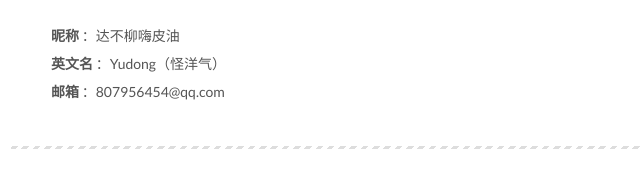
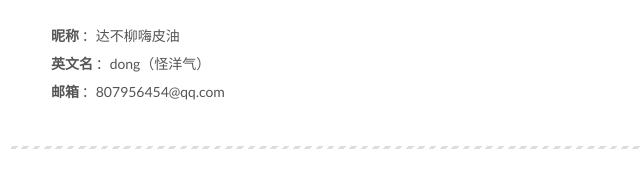
Before and after one commit to whappyu/whappyu.github.io, a plain HTML site: page about/index.html in a window 1280 px wide. Shown: the part 441-627 px from the top of the page, 279-919 px from the left. Drawn offline with Linux system fonts and the light colour scheme; some packages are replaced by stand-ins of ours; a script that the page names is missing.

Commit message:
Site updated: 2016-09-28 14:27:04

```diff
--- a/about/index.html
+++ b/about/index.html
@@ -87,7 +87,7 @@
 <meta name="description" content="Mr.He大三老腊肉 ，骑三轮通信抢修，有点过分啦，哈哈，开玩笑的
 
 昵称 ：达不柳嗨皮油
-英文名 ：Yudong（怪洋气）
+英文名 ：dong（怪洋气）
 邮箱 ：807956454@qq.com
 
 
@@ -101,20 +101,20 @@
 <meta property="og:description" content="Mr.He大三老腊肉 ，骑三轮通信抢修，有点过分啦，哈哈，开玩笑的
 
 昵称 ：达不柳嗨皮油
-英文名 ：Yudong（怪洋气）
+英文名 ：dong（怪洋气）
 邮箱 ：807956454@qq.com
 
 
 
 一直想有一个自己的page，无聊的时候写点什么，然后就是现在的这个小东西了。欢迎每一位访客
 欢迎每一位来访的朋友提出宝贵的意见或建议，可以通过邮箱联系我，嘻嘻">
-<meta property="og:updated_time" content="2016-09-27T01:24:46.183Z">
+<meta property="og:updated_time" content="2016-09-28T06:23:18.317Z">
 <meta name="twitter:card" content="summary">
 <meta name="twitter:title" content="about">
 <meta name="twitter:description" content="Mr.He大三老腊肉 ，骑三轮通信抢修，有点过分啦，哈哈，开玩笑的
 
 昵称 ：达不柳嗨皮油
-英文名 ：Yudong（怪洋气）
+英文名 ：dong（怪洋气）
 邮箱 ：807956454@qq.com
 
 
@@ -269,7 +269,7 @@
       <h1 id="Mr-He"><a href="#Mr-He" class="headerlink" title="Mr.He"></a>Mr.He</h1><p><strong><em>大三老腊肉 ，骑三轮通信抢修，有点过分啦，哈哈，开玩笑的</em></strong></p>
 <ul>
 <li><strong>昵称</strong> ：达不柳嗨皮油</li>
-<li><strong>英文名</strong> ：Yudong（怪洋气）</li>
+<li><strong>英文名</strong> ：dong（怪洋气）</li>
 <li><strong>邮箱</strong> ：807956454@qq.com</li>
 </ul>
 <hr>
--- a/css/main.css
+++ b/css/main.css
@@ -1548,7 +1548,7 @@ pre .javascript .function {
   width: 4px;
   height: 4px;
   border-radius: 50%;
-  background: #cc2182;
+  background: #94ff6e;
 }
 .links-of-blogroll {
   font-size: 13px;
```
